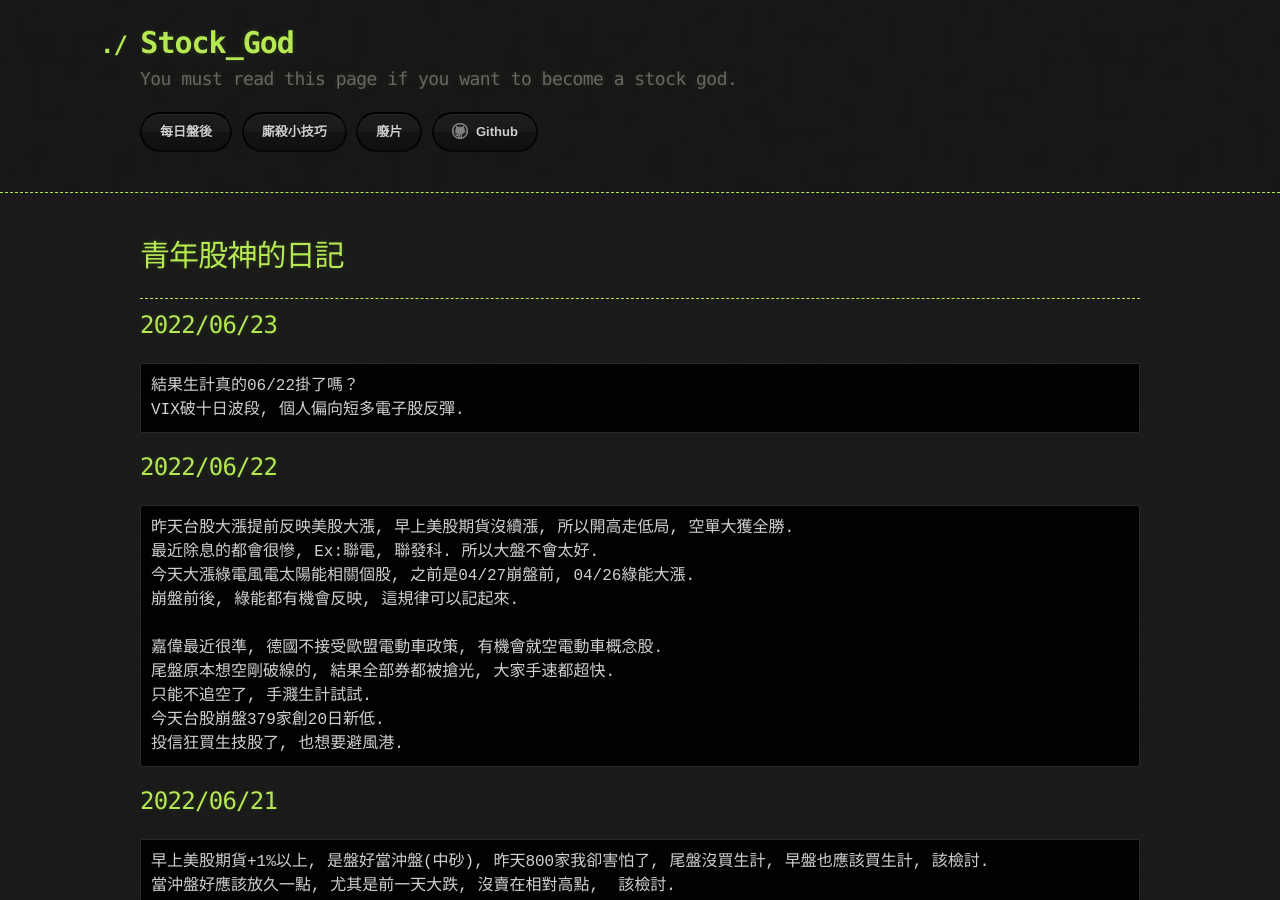
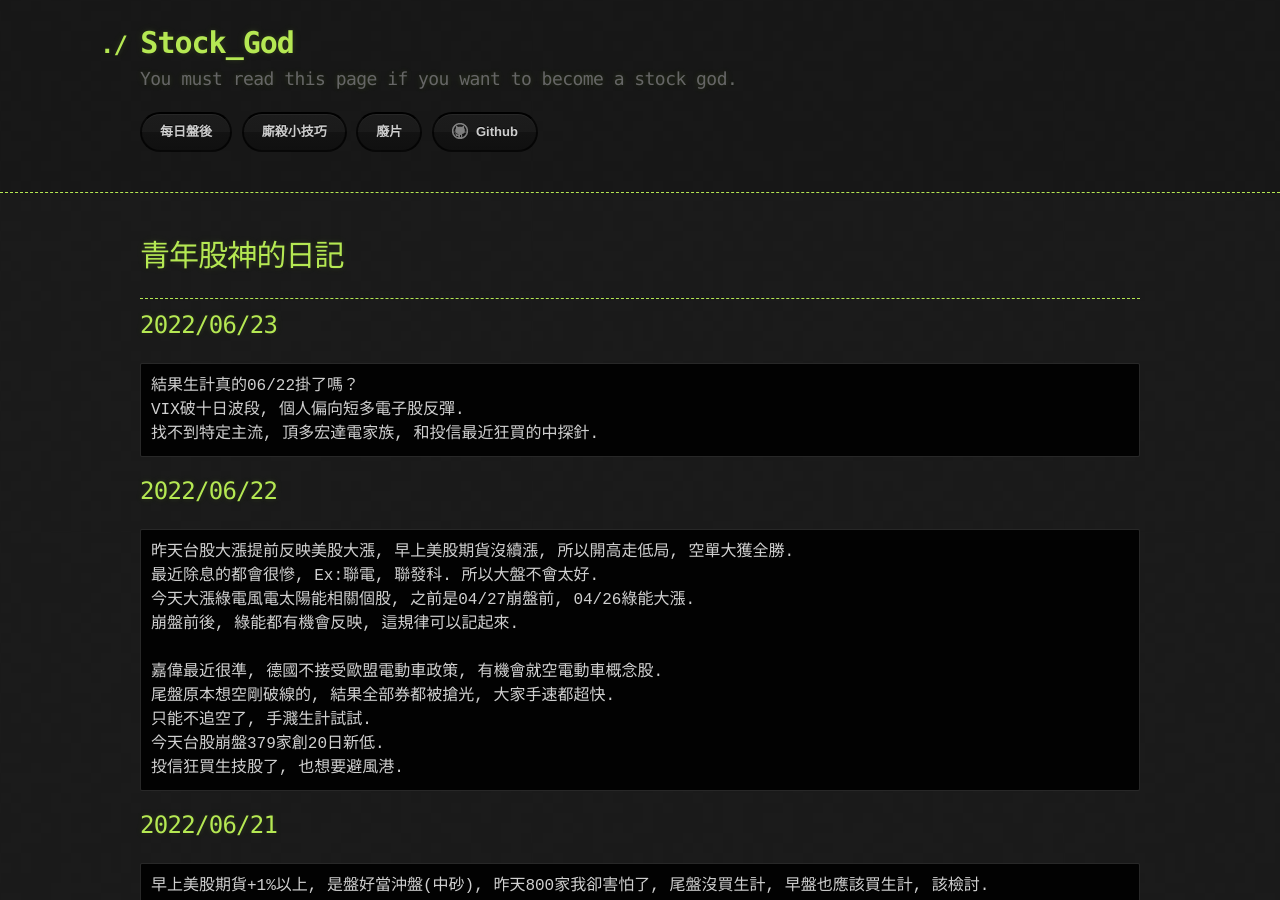
Before and after one commit to lepg5487/Stock_God, a Jekyll site: the page built from index.md, in a window 1280 px wide and 900 px high. Built offline with Jekyll 4.4.1, drawn with Linux system fonts in a browser that asks for light colours; our own code applies the rules of GitHub Pages for plain Markdown files.

Commit message:
Update index.md

````diff
--- a/index.md
+++ b/index.md
@@ -10,6 +10,7 @@ layout: testlayouts
 ```
 結果生計真的06/22掛了嗎？
 VIX破十日波段, 個人偏向短多電子股反彈.
+找不到特定主流, 頂多宏達電家族, 和投信最近狂買的中探針.
 ```
 
 ## 2022/06/22
````
